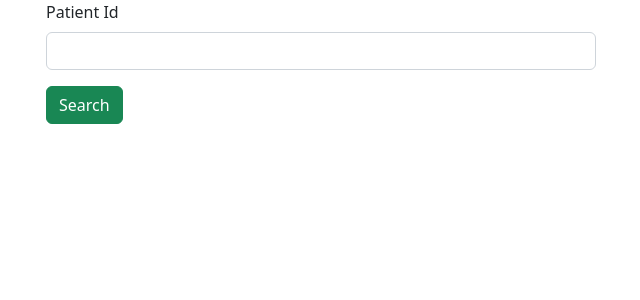
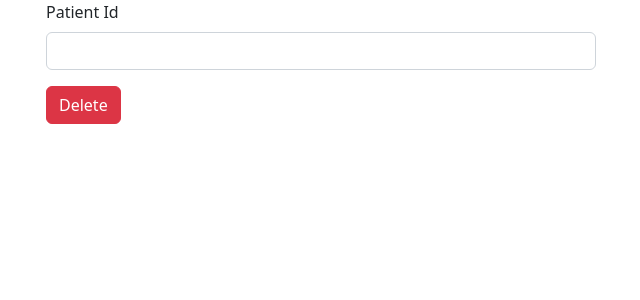
Before and after one commit to Amirthamlalas/HospitalAppAngular, an Angular app: page / in a window 1280 px wide. Shown: the top 300 px of the page, without its empty margins (36-676 px from the left). Built offline with nearby package versions, Linux system fonts and the light colour scheme.

Commit message:
added patientdelete

```diff
--- a/src/app/app.component.html
+++ b/src/app/app.component.html
@@ -1,3 +1,3 @@
 
-<app-patient-search></app-patient-search>
+<app-patient-delete></app-patient-delete>
 <router-outlet></router-outlet>
--- a/src/app/app.module.ts
+++ b/src/app/app.module.ts
@@ -6,13 +6,15 @@
 import { PatientEntryComponent } from './patient-entry/patient-entry.component';
 
 import { PatientSearchComponent } from './patient-search/patient-search.component';
+import { PatientDeleteComponent } from './patient-delete/patient-delete.component';
 
 @NgModule({
   declarations: [
     AppComponent,
     PatientEntryComponent,
 
-    PatientSearchComponent
+    PatientSearchComponent,
+         PatientDeleteComponent
   ],
   imports: [
     BrowserModule,
--- /dev/null
+++ b/src/app/patient-delete/patient-delete.component.html
@@ -0,0 +1,15 @@
+
+<div class="container">
+    <div class="row">
+        <div class="col col-12 col-sm-12 col-md-12 col-lg-12 col-xl-12 col-xxl-12">
+            <div class="row g-3">
+                <div class="col col-12 col-sm-12 col-md-6 col-lg-6 col-xl-6 col-xxl-6">
+                    <label for="" class="form-label">Patient Id</label>
+                    <input type="text" class="form-control">
+                </div>
+                <div class="col col-12 col-sm-12 col-md-12 col-lg-12 col-xl-12 col-xxl-12">
+                    <button class="btn btn-danger">Delete</button> </div>
+            </div>
+        </div>
+    </div>
+</div>
```
Also changed, not shown: src/app/patient-delete/patient-delete.component.ts (added, +10 -0 lines), src/app/patient-delete/patient-delete.component.css (added).
